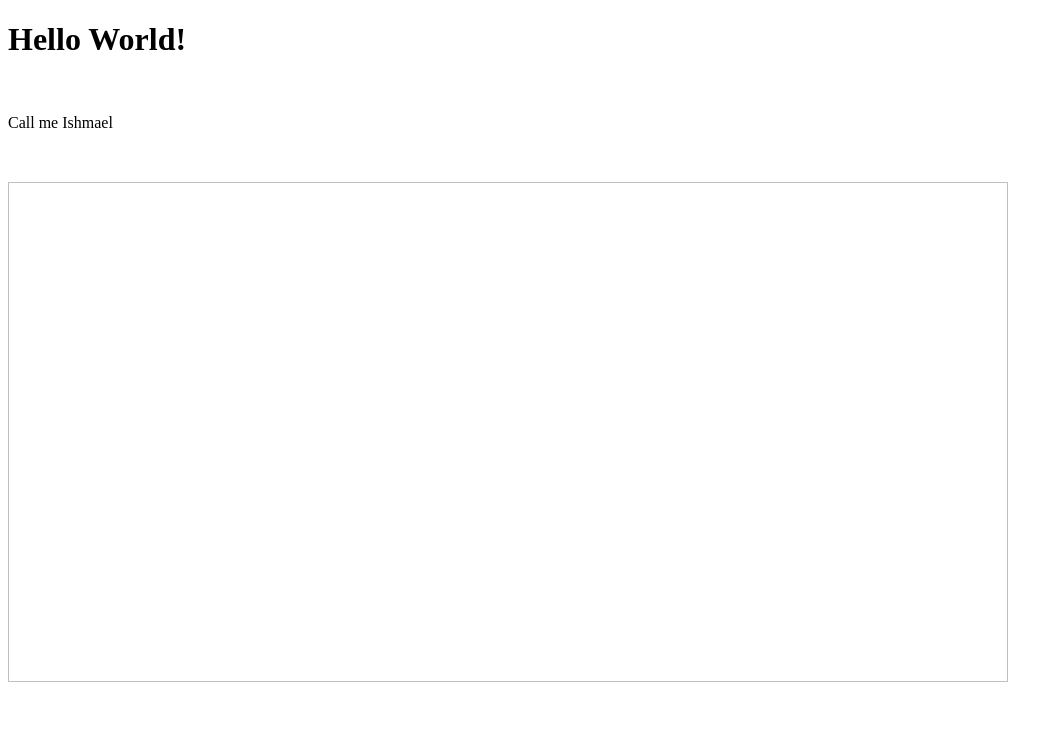
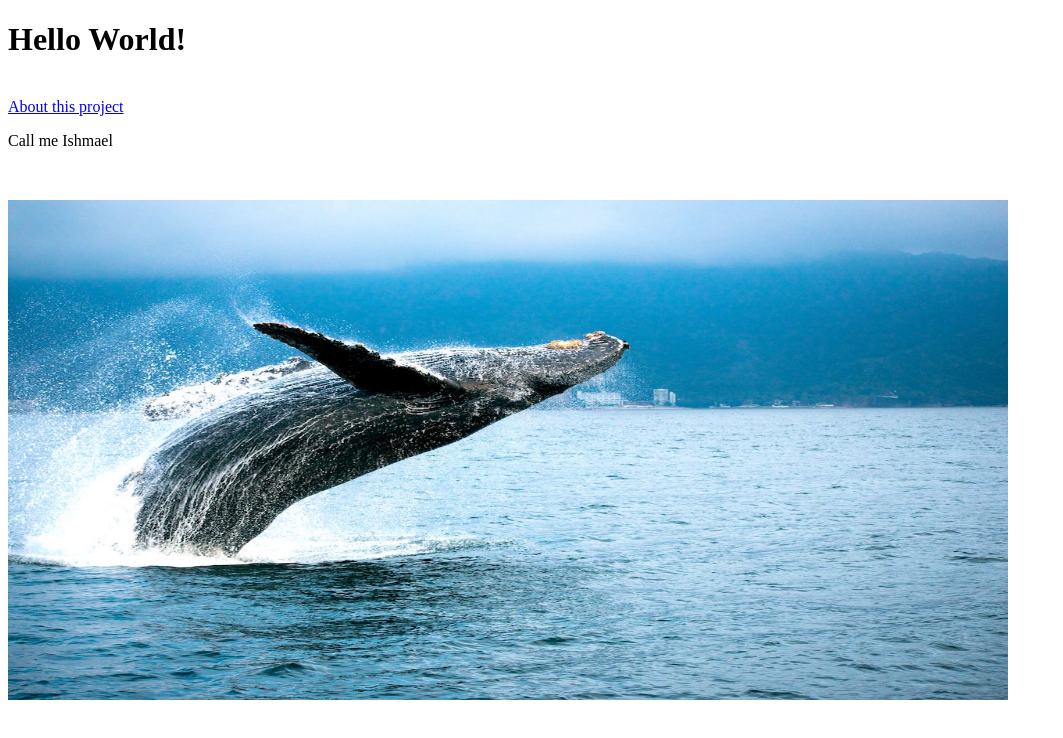
Before and after one commit to Gian1030/myapp, a plain HTML site: page index.html in a window 1280 px wide. Shown: the whole page, without its empty margins (0-1063 px from the left). Drawn offline with Linux system fonts and the light colour scheme.

```diff
--- a/index.html
+++ b/index.html
@@ -1,15 +1,19 @@
 <!DOCTYPE html>
-<html>
+<html lang="en">
 <head>
+<meta charset="utf-8">
+<meta name="author" content="John Felias">
+<link rel="pic"  href="images/breaching_whale.jpg">
 <title>A Whale of a greeting</title>
 </head>
 <body>
 	<h1>Hello World!</h1>
 	<br>
+	<a href="about.html"> About this project</a>
 	<p>Call me Ishmael</p>
 	<br>
 <p>
-<img scr="image/whale-breaching.jpg" width="1000" height="500">
+<img src="images/breaching_whale.jpg" alt="A Whale Breaching" width="1000" height="500">
 </p>
 </body>
 </html>
```
Also changed, not shown: about.html (+1 -1 lines).
